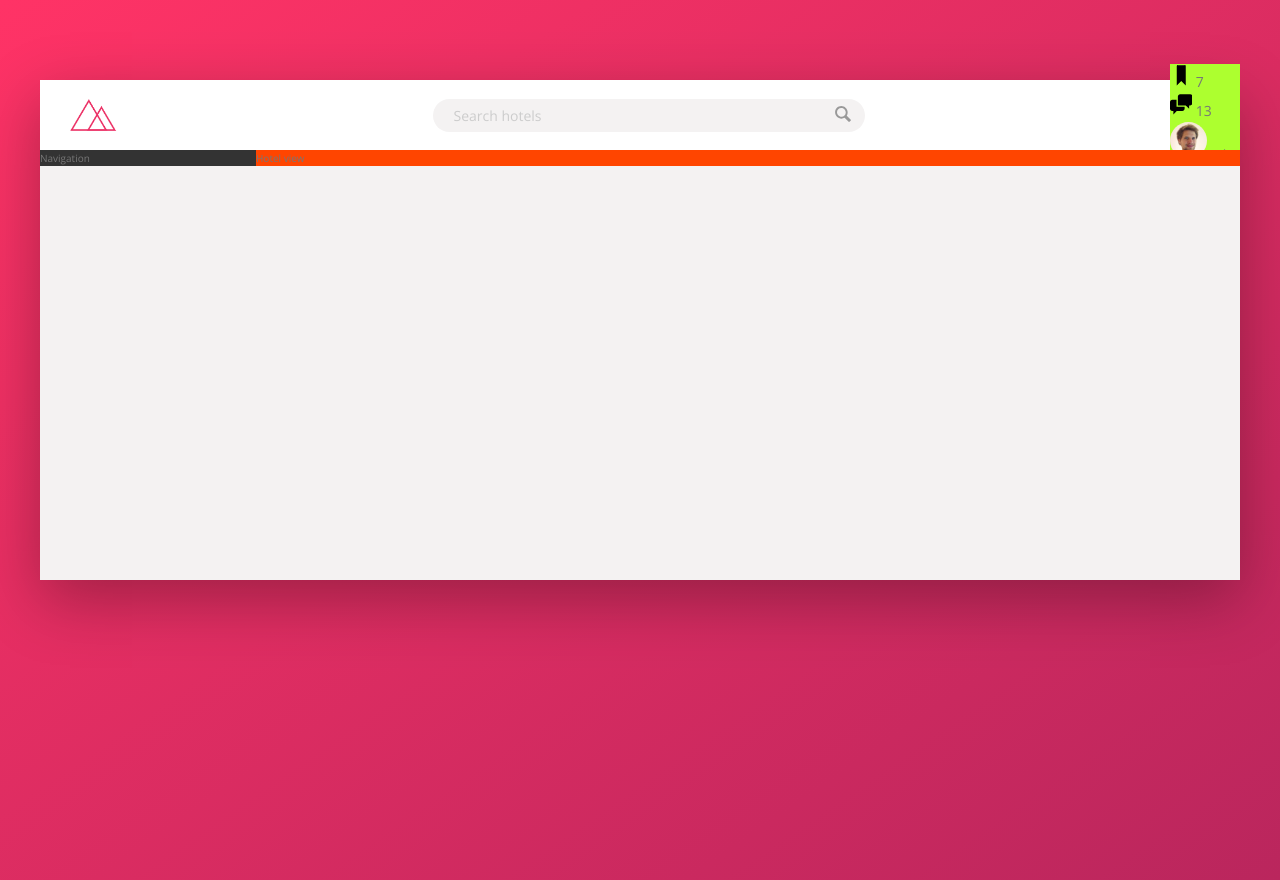
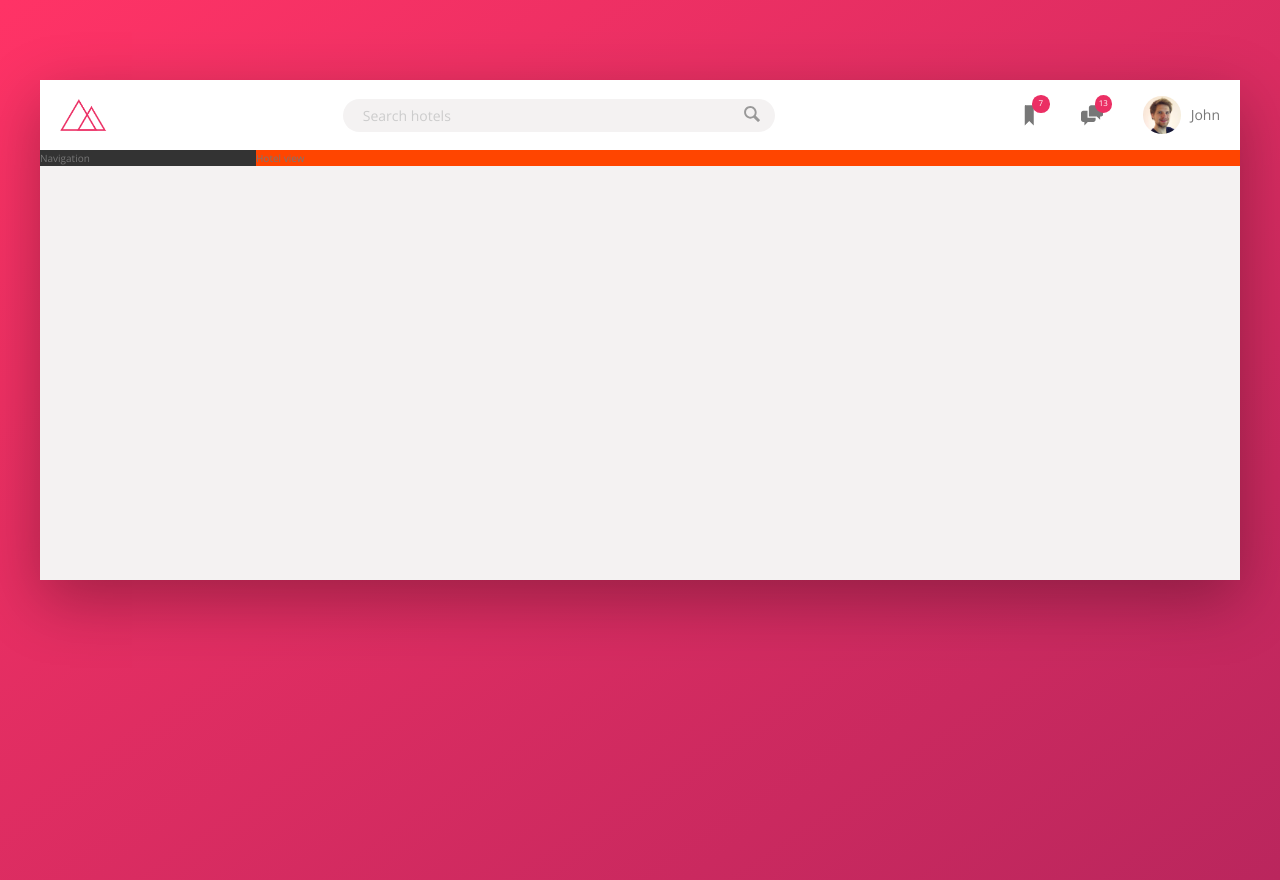
Before and after one commit to FrozenPyrozen/Trillo---Flexbox-project, a website: page index.html in a window 1280 px wide. Drawn offline with nearby package versions, Linux system fonts and the light colour scheme.

Commit message:
Finished building the header

```diff
--- a/index.html
+++ b/index.html
@@ -1,28 +1,36 @@
 <!DOCTYPE html>
 <html lang="en">
   <head>
-        <meta charset="UTF-8">
-        <meta name="viewport" content="width=device-width, initial-scale=1.0">
+    <meta charset="UTF-8" />
+    <meta name="viewport" content="width=device-width, initial-scale=1.0" />
 
-        <link href="https://fonts.googleapis.com/css?family=Open+Sans:300,400,600" rel="stylesheet">
-        <link rel="stylesheet" href="css/style.css">
-        <link rel="shortcut icon" type="image/png" href="img/favicon.png">
+    <link
+      href="https://fonts.googleapis.com/css?family=Open+Sans:300,400,600"
+      rel="stylesheet"
+    />
+    <link rel="stylesheet" href="css/style.css" />
+    <link rel="shortcut icon" type="image/png" href="img/favicon.png" />
 
-        <title>trillo &mdash; Your all-in-one booking app</title>
+    <title>Trillo &mdash; Your all-in-one booking app</title>
   </head>
   <body>
     <div class="container">
       <header class="header">
-                <img src="img/logo.png" alt="Trillo logo" class="logo">
+        <img src="img/logo.png" alt="Trillo logo" class="logo" />
 
         <form action="#" class="search">
-                    <input type="text" class="search__input" placeholder="Search hotels">
+          <input
+            type="text"
+            class="search__input"
+            placeholder="Search hotels"
+          />
           <button class="search__button">
             <svg class="search__icon">
               <use xlink:href="img/sprite.svg#icon-magnifying-glass"></use>
             </svg>
           </button>
         </form>
+
         <nav class="user-nav">
           <div class="user-nav__icon-box">
             <svg class="user-nav__icon">
@@ -36,14 +44,17 @@
               <use xlink:href="img/sprite.svg#icon-chat"></use>
             </svg>
             <span class="user-nav__notification">13</span>
+          </div>
           <div class="user-nav__user">
-                            <img src="img/user.jpg" alt="User photo" class="user-nav__user-photo">
+            <img
+              src="img/user.jpg"
+              alt="User photo"
+              class="user-nav__user-photo"
+            />
             <span class="user-nav__user-name">John</span>
-                        </div>
           </div>
         </nav>
       </header>
-
 
       <div class="content">
         <nav class="sidebar">
--- a/sass/_base.scss
+++ b/sass/_base.scss
@@ -29,6 +29,8 @@ Grey dark 3: #999
   --color-grey-dark-1: #333;
   --color-grey-dark-2: #777;
   --color-grey-dark-3: #999;
+
+  --color-white: #fff;
 
   --shadow-dark: 0 2rem 6rem rgba(0, 0, 0, 0.3);
 }
--- a/sass/_components.scss
+++ b/sass/_components.scss
@@ -2,7 +2,7 @@
 // LOGO
 .logo {
   height: 3.25rem;
-  margin-left: 3rem;
+  margin-left: 2rem;
 }
 
 ///////////////////////////////////////////////////////
@@ -27,7 +27,6 @@
     transition: all 0.2s;
     margin-right: -3.25rem;
 
-
     &:focus {
       outline: none;
       width: 100%;
@@ -35,8 +34,8 @@
     }
 
     &::-webkit-input-placeholder {
-        font-weight: 100;
-        color: var(--color-grey-light-4);
+      font-weight: 100;
+      color: var(--color-grey-light-4);
     }
   }
 
@@ -67,27 +66,55 @@
 ///////////////////////////////////////////////////////
 // USER NAVIGATION
 .user-nav {
-  background-color: greenyellow;
+  align-self: stretch;
+
+  display: flex;
+  align-items: center;
+
+  & > * {
+    padding: 0 2rem;
+    cursor: pointer;
+    height: 100%;
+    display: flex;
+    align-items: center;
+  }
+
+  & > *:hover {
+    background-color: var(--color-grey-light-2);
+  }
 
   &__icon-box {
+    position: relative;
   }
 
   &__icon {
     height: 2.25rem;
     width: 2.25rem;
+    fill: var(--color-grey-dark-2);
+
   }
 
   &__notification {
+    font-size: 0.8rem;
+    height: 1.75rem;
+    width: 1.75rem;
+    border-radius: 50%;
+    background-color: var(--color-primary);
+    color: var(--color-white);
+    position: absolute;
+    top: 1.5rem;
+    right: 1.1rem;
+
+    display: flex;
+    justify-content: center;
+    align-items: center;
   }
 
-  &__user {
-  }
 
   &__user-photo {
     height: 3.75rem;
     border-radius: 50%;
+    margin-right: 1rem;
   }
 
-  &__user-name {
-  }
 }
--- a/sass/_layout.scss
+++ b/sass/_layout.scss
@@ -15,7 +15,7 @@
   align-items: center;
 
   height: 7rem;
-  background-color: #fff;
+  background-color: var(--color-white);
   border-bottom-color: var(--color-grey-light-2);
 }
 
@@ -30,7 +30,7 @@
 }
 
 .hotel-view {
-  background-color: #fff;
+  background-color: var(--color-white);
   background-color: orangered;
 
   flex: 1;
```
Also changed, not shown: css/style.css. Lines whose indentation alone changed are shown as unchanged.
